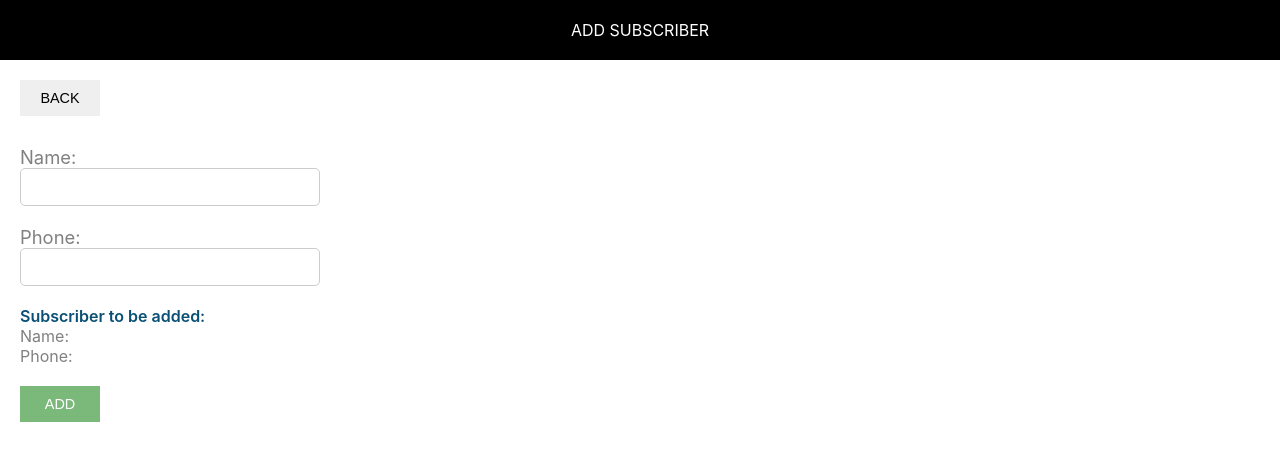
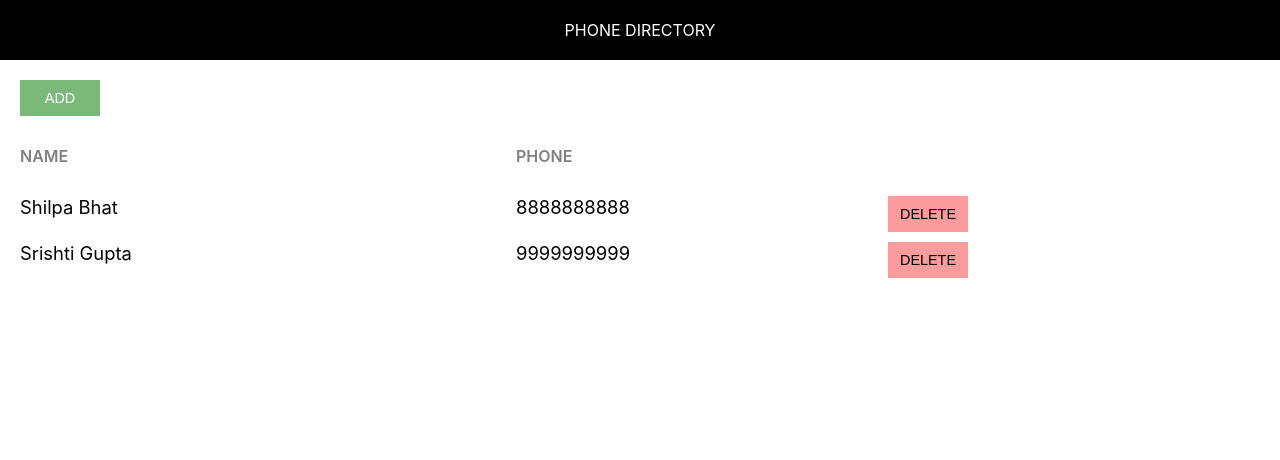
Before and after one commit to arvindkumaar/phone-directory, a React (Create React App) app: page / in a window 1280 px wide. Shown: the top 460 px of the page. Built offline with nearby package versions, Linux system fonts and the light colour scheme.

Commit message:
Added state in ‘AddSubscriber’ and ‘App’ components

```diff
--- a/src/index.js
+++ b/src/index.js
@@ -8,7 +8,7 @@ import './common/common.css';
 
 ReactDOM.render(
   <React.StrictMode>
-    <AddSusbscriber />
+    <App />
   </React.StrictMode>,
   document.getElementById('root')
 );
```
